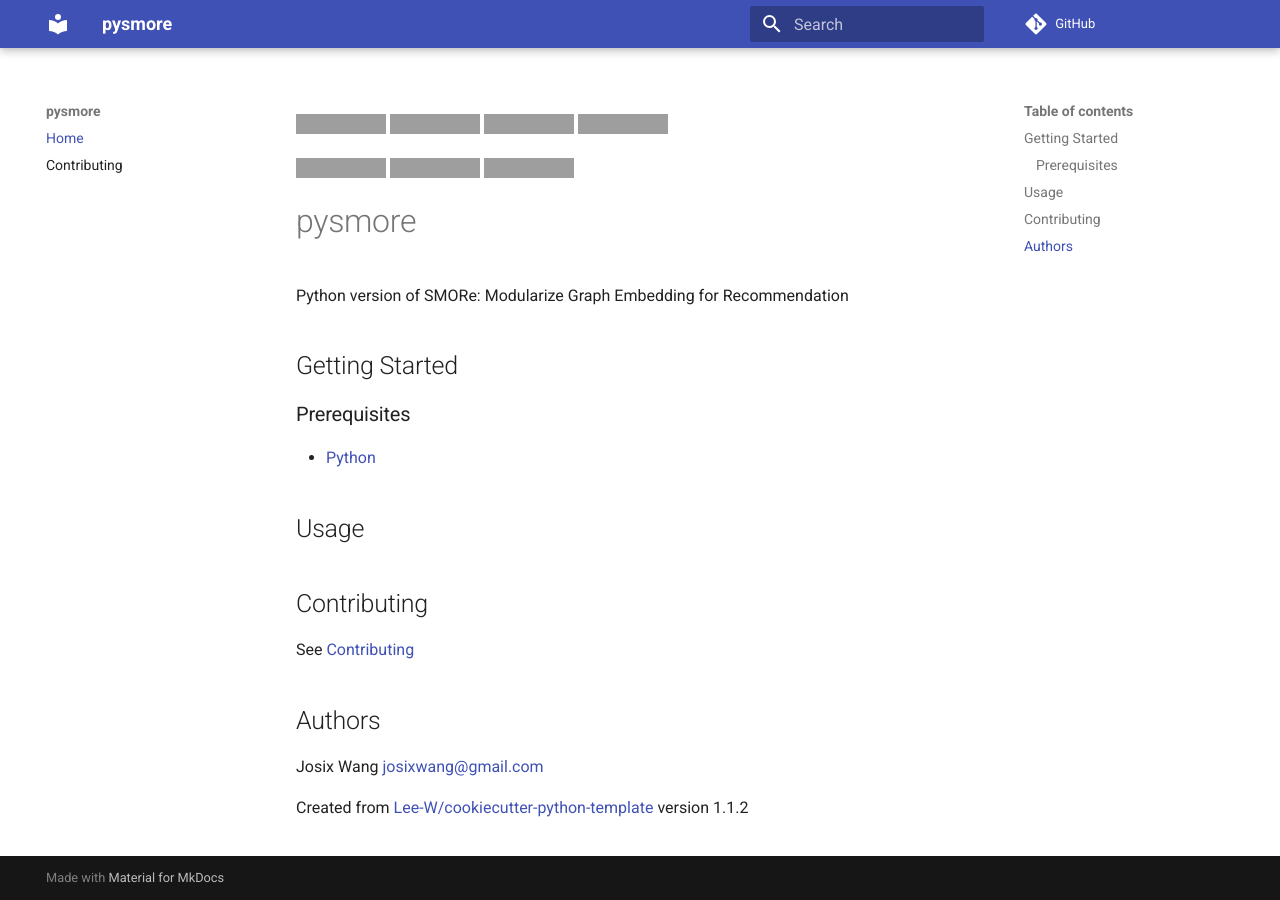
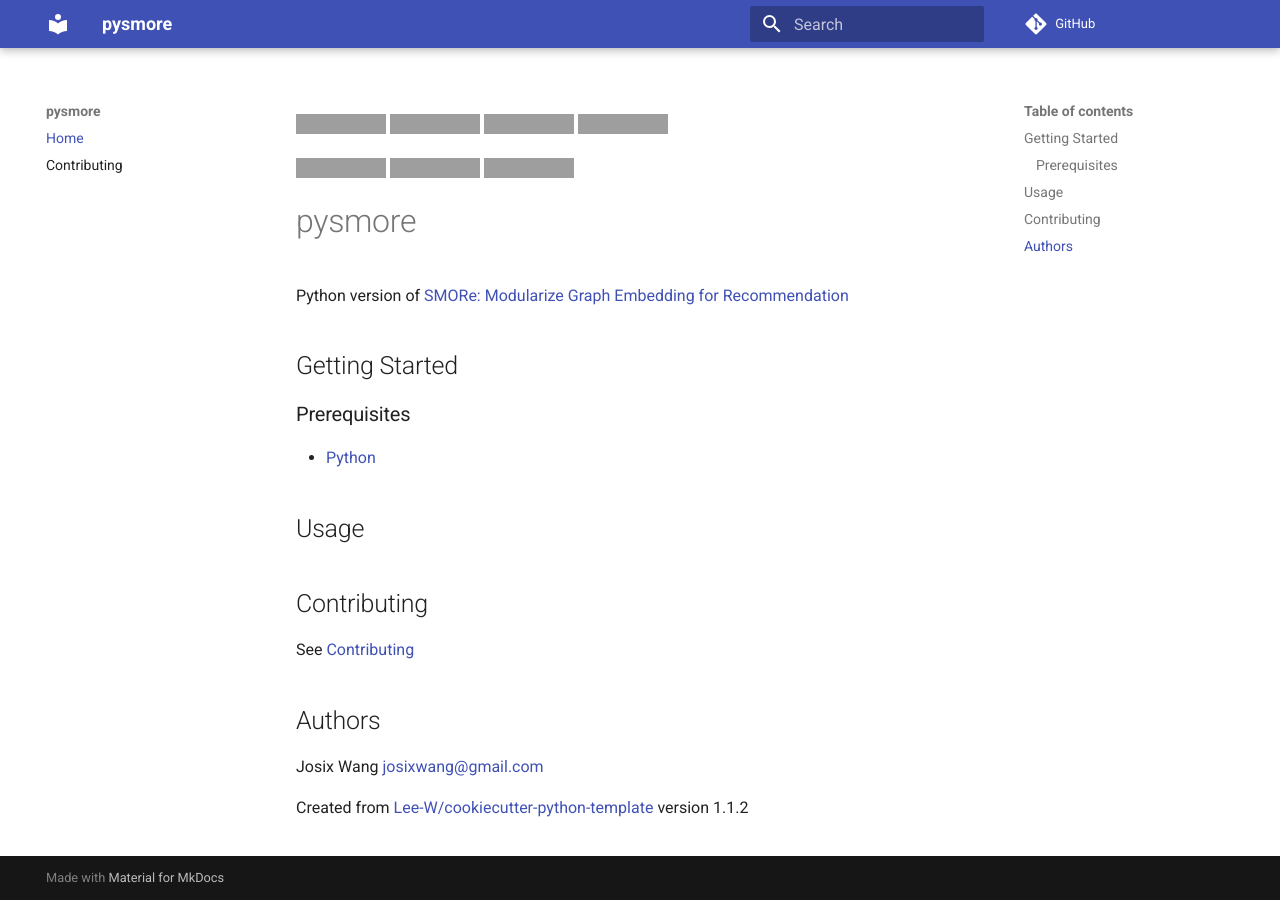
Before and after one commit to josix/pysmore, an MkDocs documentation site: the page built from docs/README.md, in a window 1280 px wide, cut to the strip 0-900 px from the top of the page. Built offline with MkDocs 1.6.1 and Material for MkDocs 9.7.7, drawn with Linux system fonts in a browser that asks for light colours; comment, search, counter and statistics services are not loaded; part of the change alters nothing that is shown; grey boxes are pictures that could not be loaded.

```diff
--- a/docs/README.md
+++ b/docs/README.md
@@ -10,7 +10,7 @@
 
 # pysmore
 
-Python version of SMORe: Modularize Graph Embedding for Recommendation
+Python version of [SMORe: Modularize Graph Embedding for Recommendation](https://github.com/cnclabs/smore)
 
 ## Getting Started
 
```
